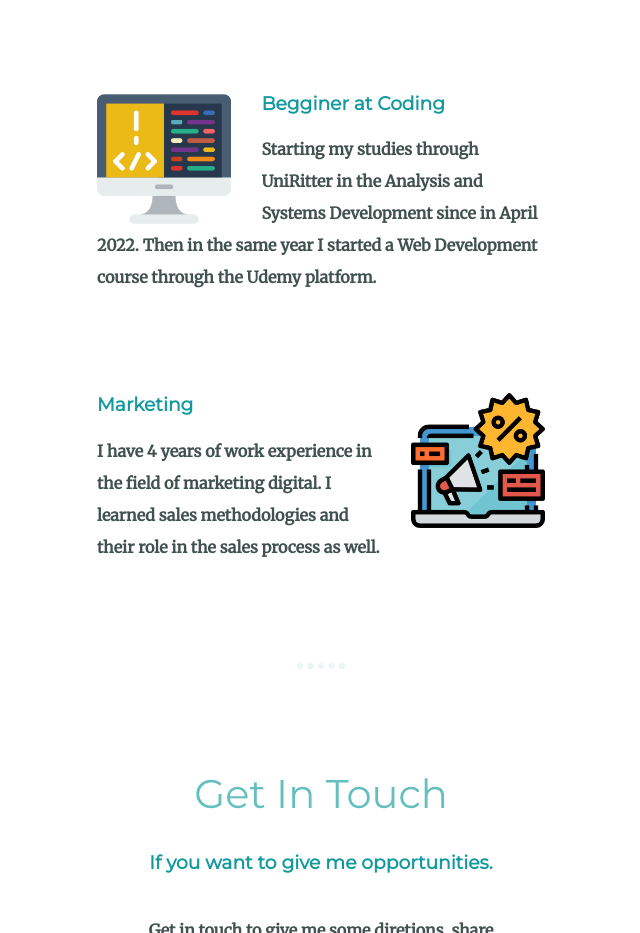
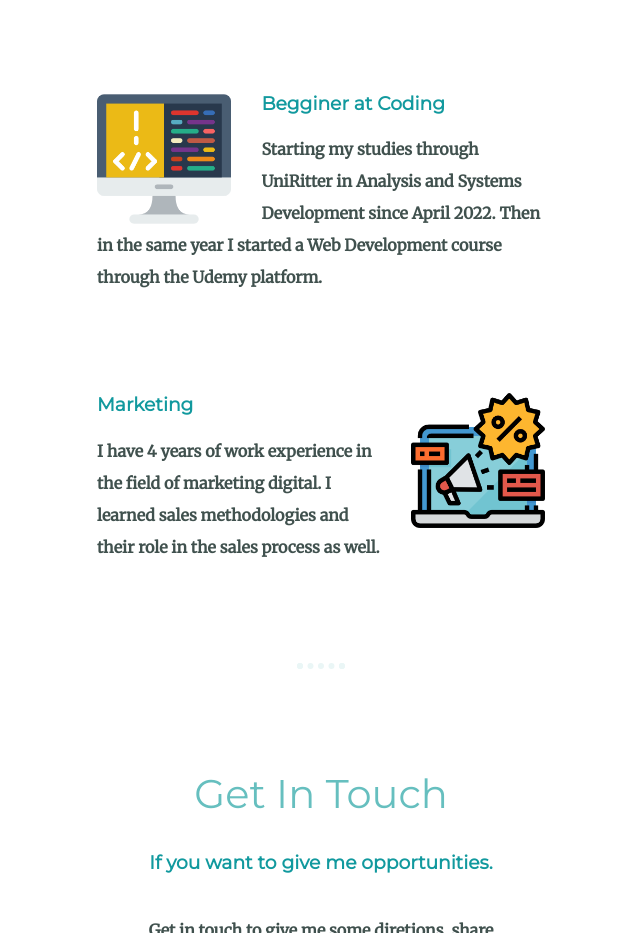
Before and after one commit to Firstwerb/MySite, a plain HTML site: page index.html in a window 1280 px wide. Shown: the part 1600-2533 px from the top of the page, without its empty margins (319-959 px from the left). Drawn offline with Linux system fonts and the light colour scheme.

Commit message:
Update index.html

```diff
--- a/index.html
+++ b/index.html
@@ -35,7 +35,7 @@
       <div class="skill-row">
         <img class="coding" src="images/coding.png" alt="coding-img">
         <h3>Begginer at Coding</h3>
-        <p>Starting my studies through UniRitter in the Analysis and Systems Development since in April 2022. Then in the same year I started a Web Development course through the Udemy platform.</p>
+        <p>Starting my studies through UniRitter in Analysis and Systems Development since April 2022. Then in the same year I started a Web Development course through the Udemy platform.</p>
       </div>
       <div class="skill-row">
         <img class="marketing" src="images/shopping-online.png" alt="marketing-img">
```
